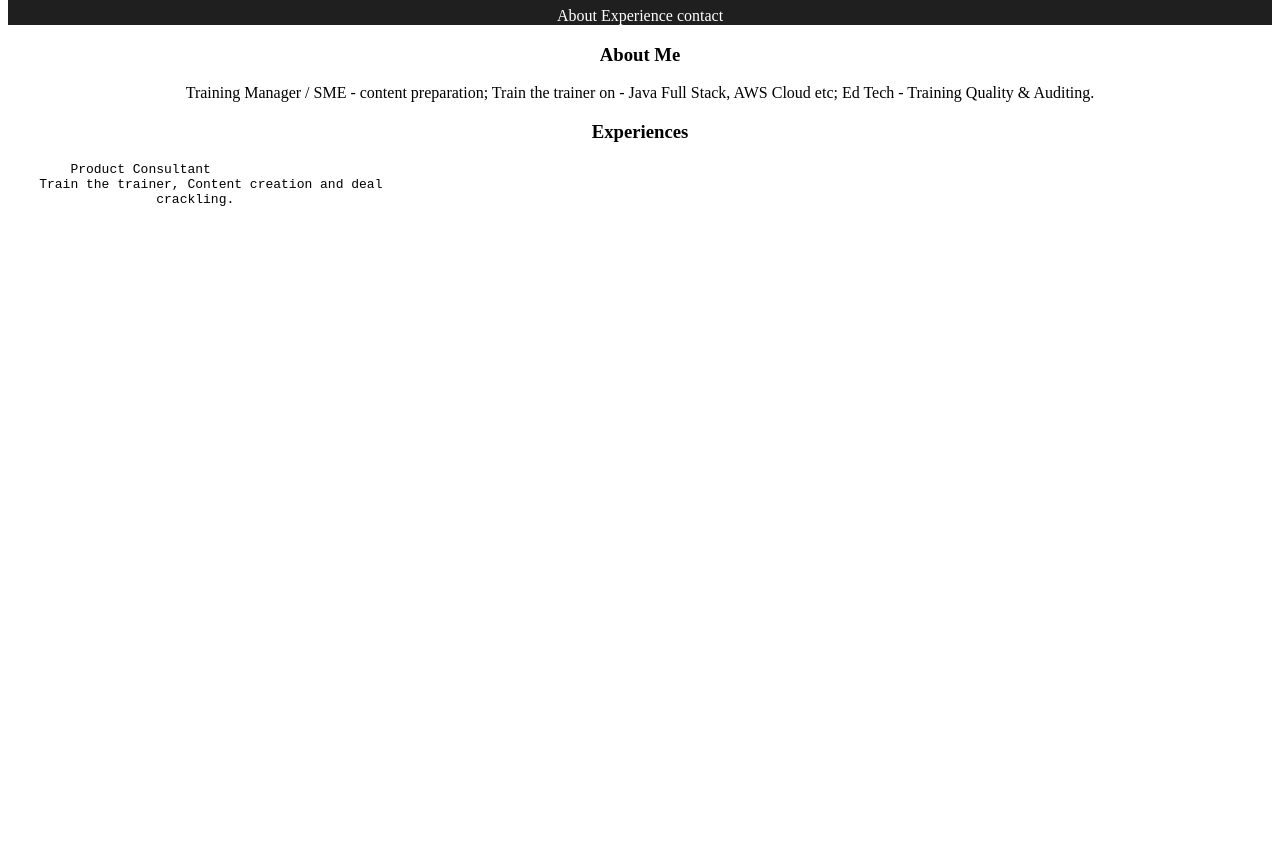
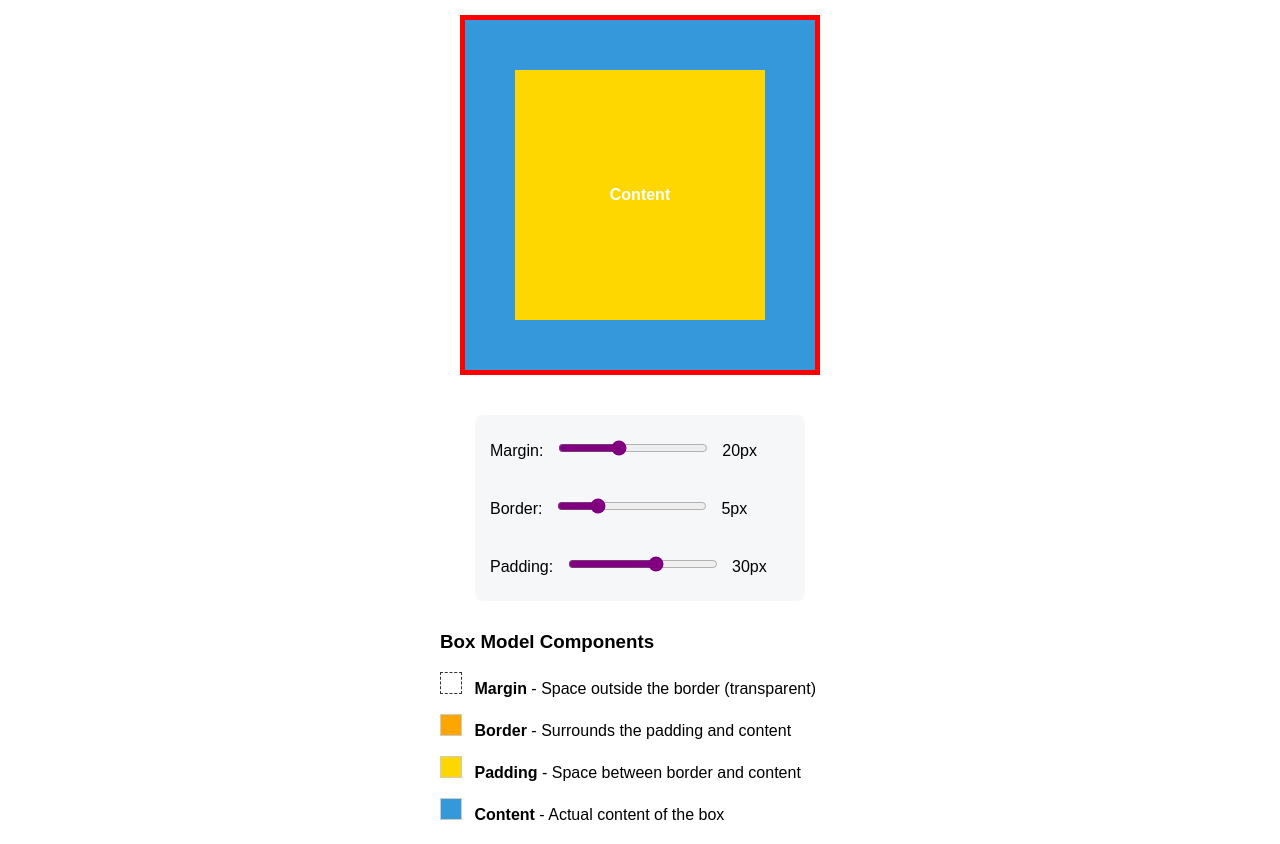
Before and after one commit to Thirsha09/THIRSHA_43130688, a plain HTML site: page index.html in a window 1280 px wide. Shown: the part 73-917 px from the top of the page. Before the commit the page ends 800 px from the top, so only its background shows below. Drawn offline with Linux system fonts and the light colour scheme.

Commit message:
Add files via upload

```diff
--- a/index.html
+++ b/index.html
@@ -1,36 +1,46 @@
 <!DOCTYPE html>
 <html lang="en">
 <head>
-    <meta charset="UTF-8">
-    <meta name="viewport" content="width=device-width, initial-scale=1.0">
-    <title>document</title>
-    <link rel="stylesheet" href=".css" type="text/css"/>
+  <meta charset="UTF-8">
+  <meta name="viewport" content="width=device-width, initial-scale=1.0">
+  <title>CSS Box Model Demonstration</title>
+  <link rel="stylesheet" href="style.css">
 </head>
+<body>
 
-<body>
-<div id="back">
-    <h1 style=text-align:center;>Jayanth Vellingiri  </h1>
-<p>
-    <span> About </span>
-    <span> Experience</span>
-    <span> contact</span>
-</p>
-</div>
-<h3 style=text-align:center;>About Me</h3>
-<p>
-    Training Manager / SME - content preparation; Train the trainer on - Java Full Stack, AWS Cloud etc;
-Ed Tech - Training Quality & Auditing.
-</p>
-<h3 style=text-align:center;>Experiences</h3>
+  <h2>CSS Box Model Demonstration</h2>
 
-<pre>
-        Product Consultant
-    Train the trainer, Content creation and deal
-                   crackling.
-</pre>
+  <div class="box-container">
+    <div id="box" class="box">
+      Content
+    </div>
+  </div>
 
+  <div class="controls">
+    <label>Margin:
+      <input type="range" id="marginRange" min="0" max="50" value="20">
+      <span id="marginValue">20px</span>
+    </label>
+    <br>
+    <label>Border:
+      <input type="range" id="borderRange" min="0" max="20" value="5">
+      <span id="borderValue">5px</span>
+    </label>
+    <br>
+    <label>Padding:
+      <input type="range" id="paddingRange" min="0" max="50" value="30">
+      <span id="paddingValue">30px</span>
+    </label>
+  </div>
 
+  <div class="legend">
+    <h3>Box Model Components</h3>
+    <p><span class="legend-box margin"></span> <strong>Margin</strong> - Space outside the border (transparent)</p>
+    <p><span class="legend-box border"></span> <strong>Border</strong> - Surrounds the padding and content</p>
+    <p><span class="legend-box padding"></span> <strong>Padding</strong> - Space between border and content</p>
+    <p><span class="legend-box content"></span> <strong>Content</strong> - Actual content of the box</p>
+  </div>
 
-
+  <script src="script.js"></script>
 </body>
 </html>
--- /dev/null
+++ b/script.js
@@ -0,0 +1,24 @@
+const box = document.getElementById("box");
+
+const marginRange = document.getElementById("marginRange");
+const borderRange = document.getElementById("borderRange");
+const paddingRange = document.getElementById("paddingRange");
+
+const marginValue = document.getElementById("marginValue");
+const borderValue = document.getElementById("borderValue");
+const paddingValue = document.getElementById("paddingValue");
+
+marginRange.addEventListener("input", () => {
+  box.style.margin = marginRange.value + "px";
+  marginValue.textContent = marginRange.value + "px";
+});
+
+borderRange.addEventListener("input", () => {
+  box.style.borderWidth = borderRange.value + "px";
+  borderValue.textContent = borderRange.value + "px";
+});
+
+paddingRange.addEventListener("input", () => {
+  box.style.padding = paddingRange.value + "px";
+  paddingValue.textContent = paddingRange.value + "px";
+});
--- /dev/null
+++ b/style.css
@@ -0,0 +1,74 @@
+body {
+  font-family: Arial, sans-serif;
+  text-align: center;
+  margin: 20px;
+}
+
+h2 {
+  margin-bottom: 20px;
+  color: #2c3e50;
+}
+
+.box-container {
+  display: flex;
+  justify-content: center;
+  margin-bottom: 20px;
+
+}
+
+.box {
+  background-color: #3498db;
+  color: white;
+  font-weight: bold;
+  display: flex;
+  justify-content: center;
+  align-items: center;
+  width: 250px;
+  height: 250px;
+  padding: 50px;
+  border: 5px solid red;
+  margin: 20px;
+  background-clip: content-box,padding-box;
+  background-image: linear-gradient(gold,gold),linear-gradient(#3498db,#3498db);
+  background-origin: border-box,content-box ;
+}
+
+.controls {
+  background: #f5f7f9;
+  padding: 15px;
+  border-radius: 8px;
+  width: 300px;
+  margin: 0 auto 30px auto;
+  text-align: left;
+}
+
+.controls label {
+  display: block;
+  margin: 10px 0;
+}
+
+input[type="range"] {
+  width: 150px;
+  margin: 0 10px;
+  accent-color: purple;
+}
+
+.legend {
+  width: 400px;
+  margin: 0 auto;
+  text-align: left;
+}
+
+.legend-box {
+  display: inline-block;
+  width: 20px;
+  height: 20px;
+  margin-right: 8px;
+  border: 1px solid #ccc;
+  background-color: gray;
+}
+
+.legend .margin { background: transparent; border: 1px dashed #333; }
+.legend .border { background: orange; }
+.legend .padding { background: gold; }
+.legend .content { background: #3498db; }
```
